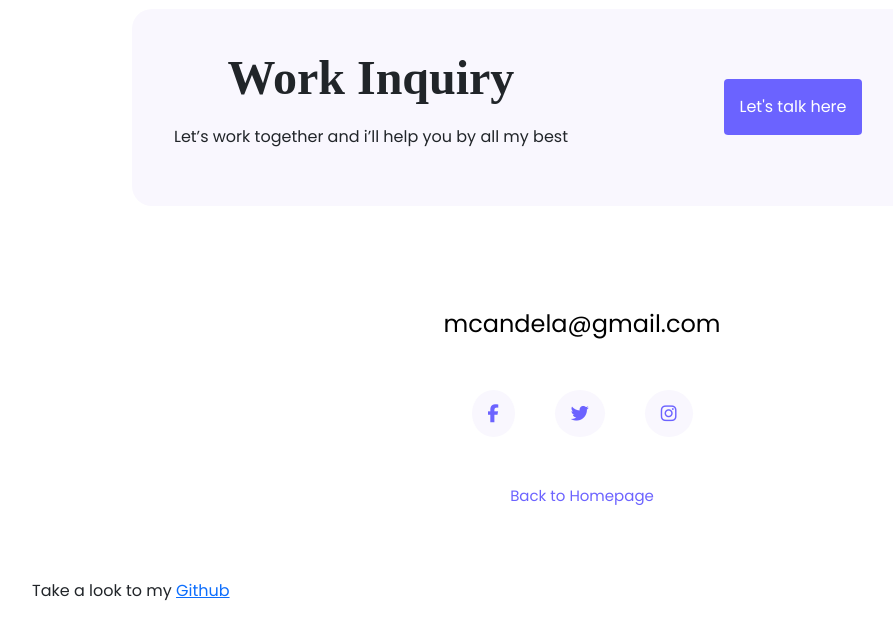
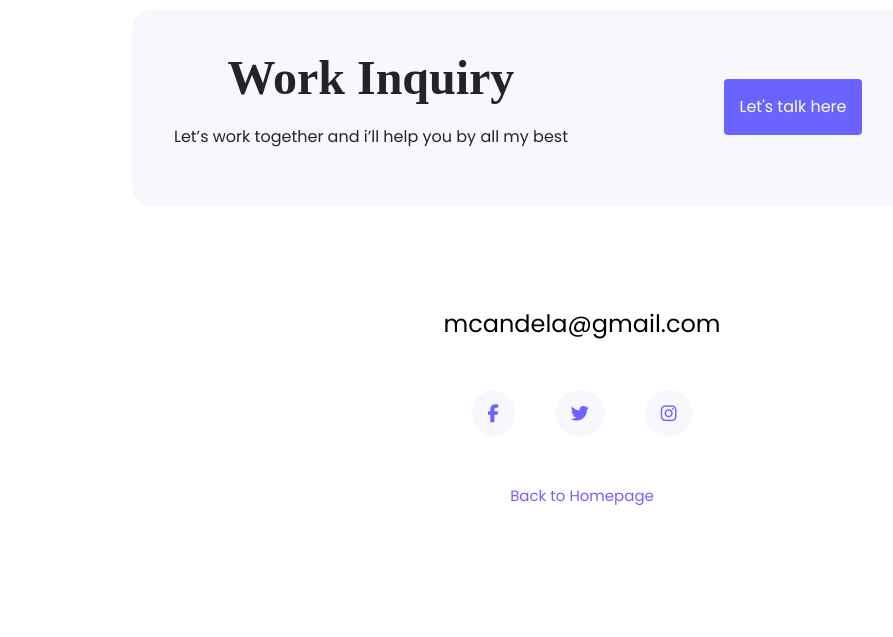
Before and after one commit to macandelachaves/portfolio-Candela, a plain HTML site: page about-me.html in a window 1280 px wide. Shown: the part 883-1520 px from the top of the page, without its empty margins (58-951 px from the left). Drawn offline with nearby package versions, Linux system fonts and the light colour scheme; a web font is replaced by a local one.

Commit message:
last updates

```diff
--- a/about-me.html
+++ b/about-me.html
@@ -135,11 +135,7 @@
           title="Back to homepage"
           >Back to Homepage</a
         >
-        <br />
-        Take a look to my
-        <a href="https://github.com/macandelachaves/portfolio-Candela"
-          >Github</a
-        >
+
       </footer>
     </div>
   </body>
```
